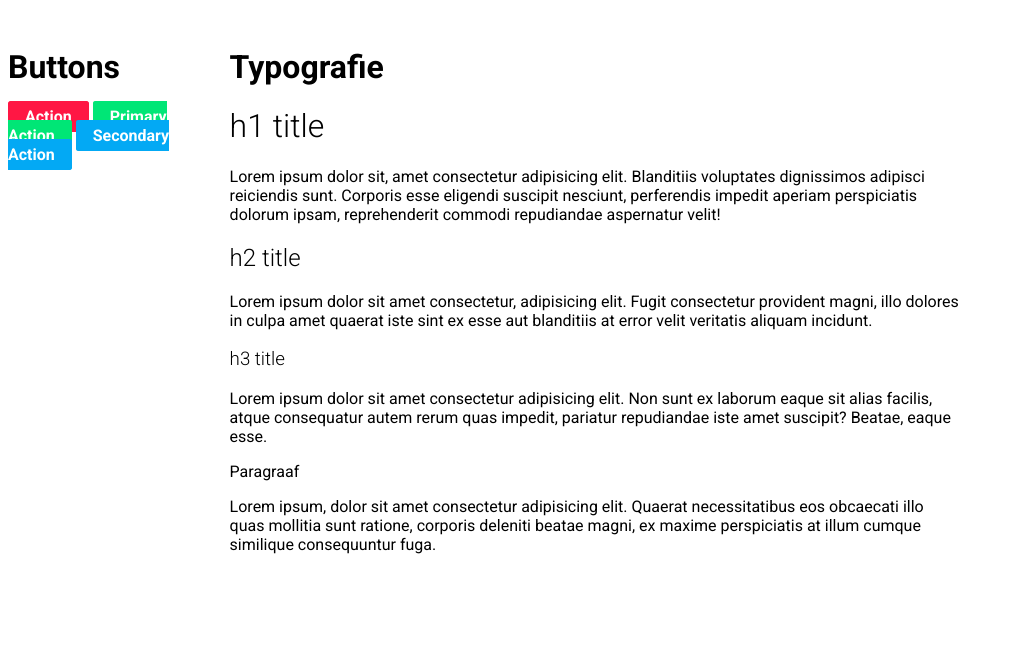
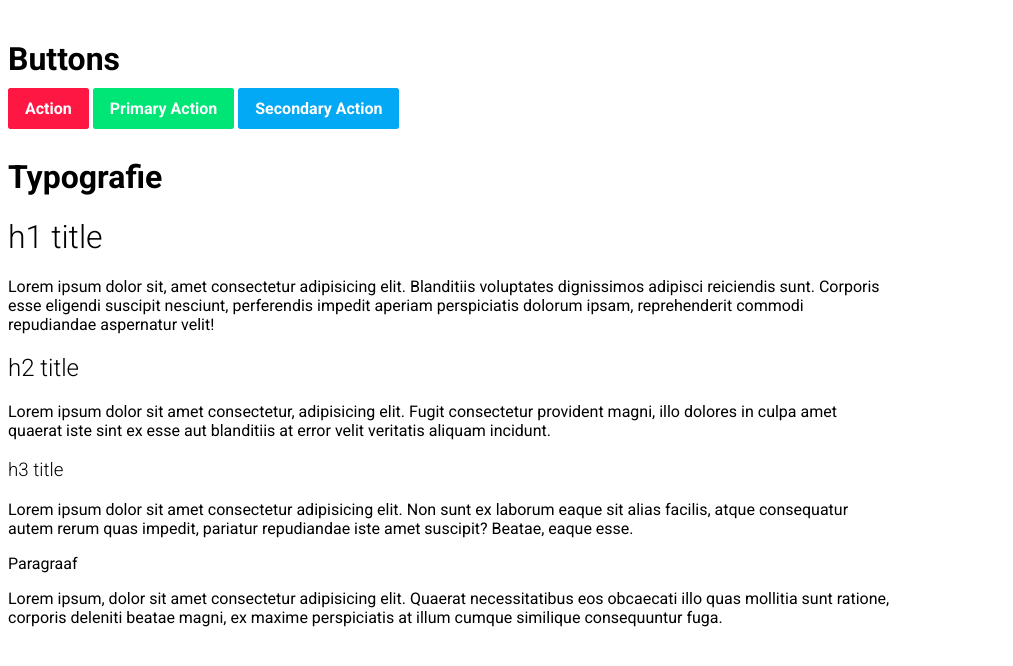
Before and after one commit to yoersaen/1718-nmd1-components, a plain HTML site: page app/index.html in a window 1280 px wide. Shown: the whole page, without its empty margins (0-1013 px from the left). Drawn offline with Linux system fonts and the light colour scheme.

Commit message:
Remove flexbox

```diff
--- a/app/assets/css/main.css
+++ b/app/assets/css/main.css
@@ -4,7 +4,7 @@ html {
 
 .btn {
     border: 1px solid #ff1744;
-    padding: 5px 16px;
+    padding: 10px 16px;
     border-radius: 3px;
     text-decoration: none;
     background-color: #ff1744;
@@ -51,10 +51,10 @@ html {
     width: 70%;
 }
 
-div.container {
+/* div.container {
     display: flex;
     justify-content: space-between;
-}
+} */
 
 div.buttons {
     width: 400px;
```
